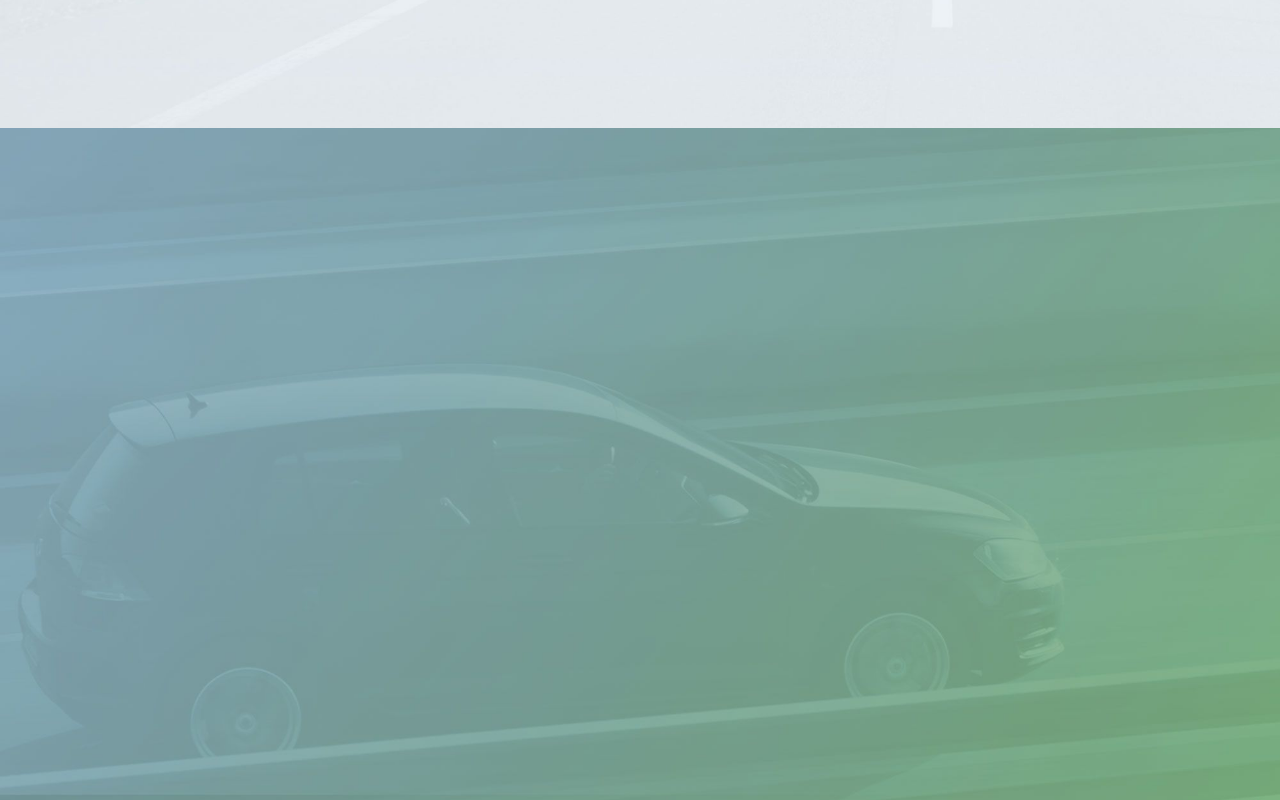
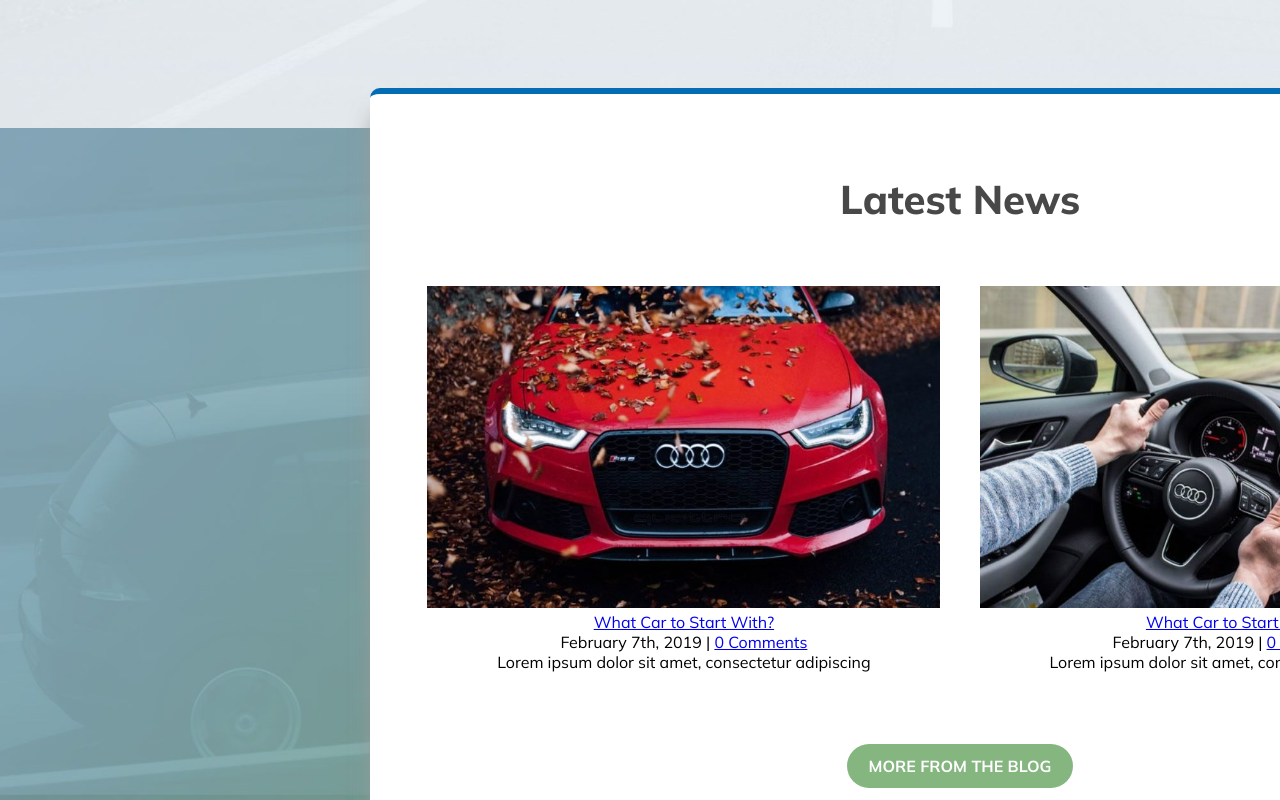
Before and after one commit to Deceit-87/proj-html-vuejs, a Vue app: page / in a window 1280 px wide. Shown: the part 4180-4980 px from the top of the page. Built offline with nearby package versions, Linux system fonts and the light colour scheme.

Commit message:
aggiunte img chose-car

```diff
--- a/src/App.vue
+++ b/src/App.vue
@@ -43,6 +43,7 @@ export default {
   --over-green: #79b27b;
   --lightGrey: #e5e8eb;
   --darkGrey: #484848;
+  --deepBlue: #036db4;
 }
 * {
   margin: 0;
--- a/src/components/MainNews.vue
+++ b/src/components/MainNews.vue
@@ -1,21 +1,86 @@
 <template>
-  <section id="news">
+  <section id="news" class="container-fluid">
+    <div class="container last-news_wrapper">
+      <h2>Latest News</h2>
+      <div class="container">
+        <div class="container-half">
+          <div class="chose-car">
+            <a href="#"
+              ><img src="../assets/img/blog-choosecar.jpg" alt="blog-choosecar"
+            /></a>
+          </div>
+          <a href="#">What Car to Start With?</a>
+          <p>
+            February 7th, 2019 | <a href="#">0 Comments</a>
+          </p>
+          <p>Lorem ipsum dolor sit amet, consectetur adipiscing</p>
+        </div>
+        <div class="container-half">
+          <div class="chose-car">
+            <a href="#"
+              ><img src="../assets/img/blogpost-10and2-700x441.jpg" alt="blog-choosecar"
+            /></a>
+          </div>
+          <a href="#">What Car to Start With?</a>
+          <p>
+            February 7th, 2019 | <a href="#">0 Comments</a>
+          </p>
+          <p>Lorem ipsum dolor sit amet, consectetur adipiscing</p>
+        </div>
+      </div>
+      <button class="green_button">More from the blog</button>
 
+      <div class="container news-bottom"></div>
+    </div>
   </section>
 </template>
 
 <script>
-export default {
-
-}
+export default {};
 </script>
 
-<style>
-#news{
-    min-height: 904px;
-    background-image: url('../assets/img/latestnews-background.jpg');
-    background-size: cover;
-    background-repeat: no-repeat;
-    background-position: center;
+<style lang="scss">
+#news {
+  min-height: 904px;
+  background-image: url("../assets/img/latestnews-background.jpg");
+  background-size: cover;
+  background-repeat: no-repeat;
+  background-position: center;
+  .last-news_wrapper {
+    flex-direction: column;
+    align-items: center;
+    background: #fff;
+    border-top: 6px solid var(--deepBlue);
+    border-radius: 10px;
+    height: 759px;
+    position: relative;
+    top: -40px;
+    box-shadow: 0px 25px 20px 0px rgba(155, 155, 155, 0.71);
+    h2 {
+      font-size: 40px;
+      font-weight: 800;
+      color: var(--darkGrey);
+      padding-top: 80px;
+      padding-bottom: 62px;
+    }
+    .container{
+        justify-content: center;
+padding-bottom: 72px;
+gap: 33px;
+        .container-half{
+              display: flex;
+  flex-direction: column;
+  align-items: center;
+  width: 44%;
+  margin: 0;
+  .chose-car img{
+      width: 513px;
+      height: 322px;
+  }
 }
+
+        }
+    }
+  }
+
 </style>
```
Also changed, not shown: src/assets/img/blog-choosecar.jpg (renamed from src/assets/img/blog-choosecar-700x441.jpg).
